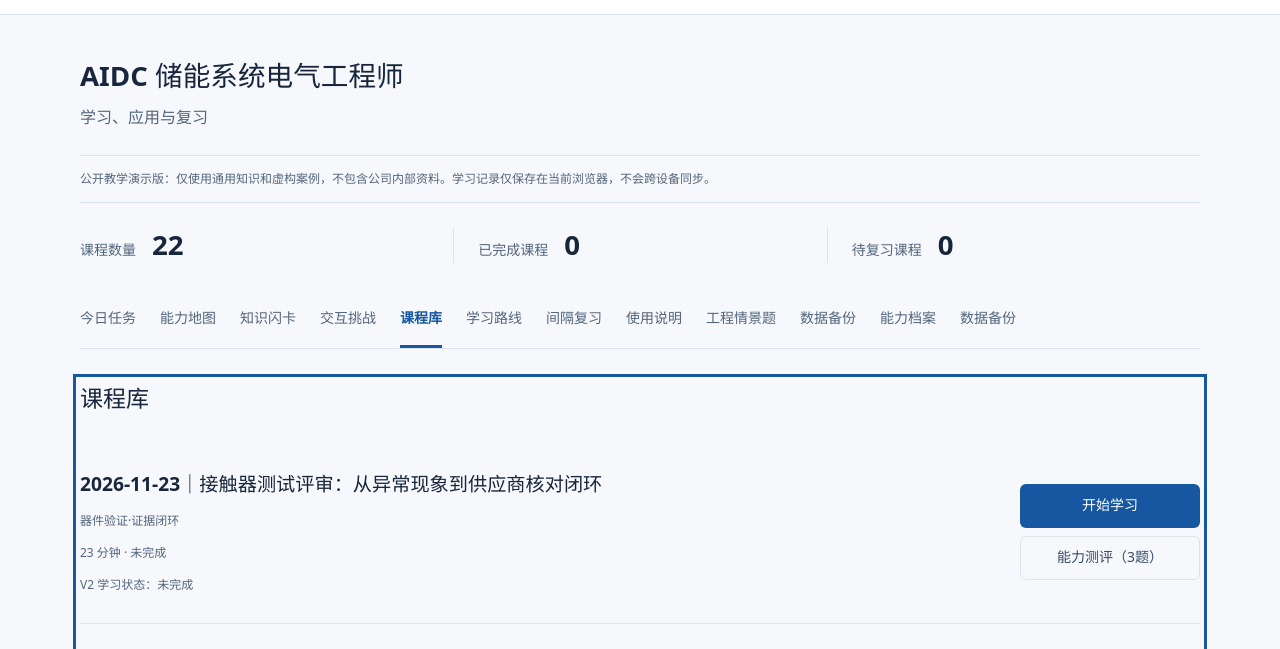
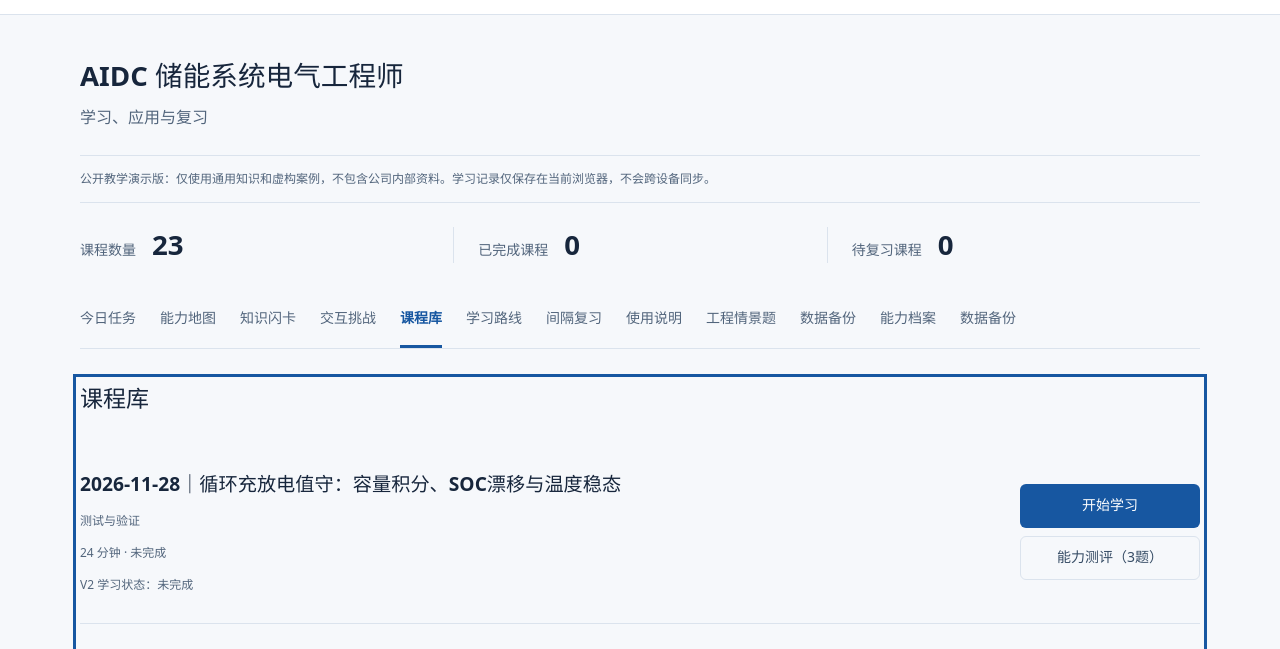
Before and after one commit to ziyoung888-prog/xwd-engineering-academy, a plain HTML site: page index.html in a window 1280 px wide. Shown: the part 81-730 px from the top of the page. Drawn offline with Linux system fonts and the light colour scheme.

Commit message:
Register November 28 engineering lesson

```diff
--- a/index.html
+++ b/index.html
@@ -47,4 +47,4 @@ function tab(name){document.querySelectorAll('.toolbar button').forEach(x=>x.cla
 function openLesson(id){let l=lessons.find(x=>x.id===id);if(!l)return;document.getElementById('view').innerHTML='<article><div class="row"><span class="pill">'+esc(l.category)+' · '+l.time+' 分钟</span><button class="secondary" onclick="tab(\'courses\')">返回课程库</button></div><h2>'+esc(l.title)+'</h2>'+l.sections.map((s,i)=>'<section><h3>'+(i+1)+'. '+esc(s[0])+'</h3><p>'+esc(s[1])+'</p></section>').join('')+'<section><h3>知识检查</h3><div class="question"><strong>'+esc(l.q)+'</strong>'+l.opts.map((o,i)=>'<label><input type="radio" name="ans" value="'+i+'">'+esc(o)+'</label>').join('')+'</div><button onclick="grade(\''+id+'\')">提交答案</button><p id="result" aria-live="polite"></p></section></article>'}
 function grade(id){let l=lessons.find(x=>x.id===id),s=document.querySelector('input[name="ans"]:checked'),el=document.getElementById('result');if(!s){el.textContent='请选择答案。';return}if(Number(s.value)!==l.answer){el.textContent='尚未通过：'+l.explain;return}let p=state[id]||{},was=p.completed;p.completed=true;p.lastReviewed=Date.now();p.reviewCount=was?Math.min((p.reviewCount||0)+1,3):0;state[id]=p;save();stats();el.textContent='回答正确！'+l.explain+' 已记录学习进度，下次复习日期：'+new Date(dueDate(p)).toLocaleDateString('zh-CN')}
 stats();tab('courses');
-</script><script src="v2.js"></script><script src="v3.js"></script><script src="interface.js"></script><script src="worklist.js"></script><script src="missions.js"></script><script src="cockpit.js"></script><script src="ability.js"></script><script src="circuit.js"></script><script src="backup-v4.js"></script><script src="daily-2026-11-03.js"></script><script src="daily-2026-11-04.js"></script><script src="daily-2026-11-05.js"></script><script src="daily-2026-11-06.js"></script><script src="daily-2026-11-07.js"></script><script src="daily-2026-11-08.js"></script><script src="daily-2026-11-10.js"></script><script src="daily-2026-11-11.js"></script><script src="daily-2026-11-12.js"></script><script src="daily-2026-11-13.js"></script><script src="daily-2026-11-14.js"></script><script src="daily-2026-11-15.js"></script><script src="daily-2026-11-16.js"></script><script src="daily-2026-11-17.js"></script><script src="daily-2026-11-19.js"></script><script src="daily-2026-11-20.js"></script><script src="daily-2026-11-21.js"></script><script src="daily-2026-11-22.js"></script><script src="daily-2026-11-23.js"></script></body></html>
+</script><script src="v2.js"></script><script src="v3.js"></script><script src="interface.js"></script><script src="worklist.js"></script><script src="missions.js"></script><script src="cockpit.js"></script><script src="ability.js"></script><script src="circuit.js"></script><script src="backup-v4.js"></script><script src="daily-2026-11-03.js"></script><script src="daily-2026-11-04.js"></script><script src="daily-2026-11-05.js"></script><script src="daily-2026-11-06.js"></script><script src="daily-2026-11-07.js"></script><script src="daily-2026-11-08.js"></script><script src="daily-2026-11-10.js"></script><script src="daily-2026-11-11.js"></script><script src="daily-2026-11-12.js"></script><script src="daily-2026-11-13.js"></script><script src="daily-2026-11-14.js"></script><script src="daily-2026-11-15.js"></script><script src="daily-2026-11-16.js"></script><script src="daily-2026-11-17.js"></script><script src="daily-2026-11-19.js"></script><script src="daily-2026-11-20.js"></script><script src="daily-2026-11-21.js"></script><script src="daily-2026-11-22.js"></script><script src="daily-2026-11-23.js"></script><script src="daily-2026-11-28.js"></script></body></html>
```
